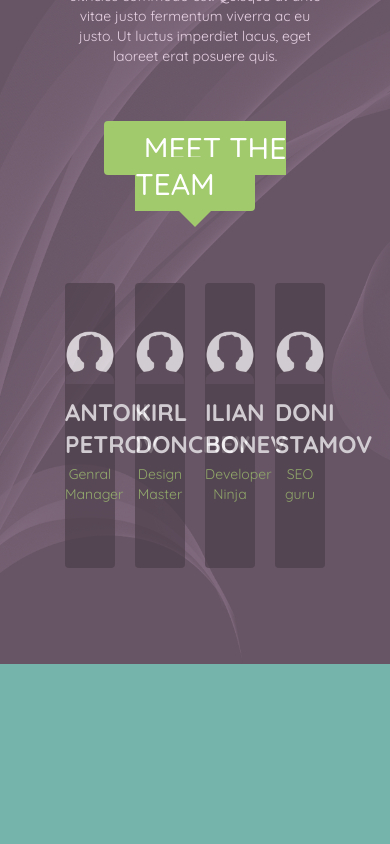
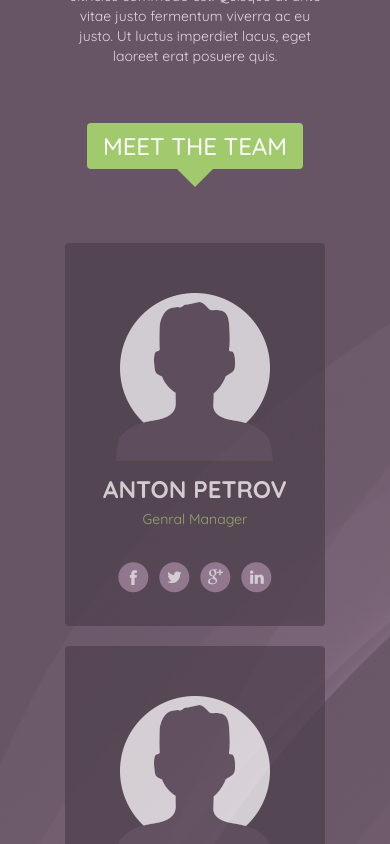
Before and after one commit to u-03c9/acnostia-vue-tailwind, a Vue app: page / in a window 390 px wide. Shown: the part 1920-2764 px from the top of the page. Built offline with nearby package versions, Linux system fonts and the light colour scheme.

Commit message:
About section fix

```diff
--- a/src/components/AboutSection.vue
+++ b/src/components/AboutSection.vue
@@ -49,13 +49,13 @@ const data = {
     <template v-slot:default>
       <div class="w-full">
         <div class="mt-16">
-          <span class="text-3xl font-medium py-2 px-10 bg-[#a1ca6c] rounded">
+          <span class="text-2xl md:text-3xl font-medium w-full py-2 px-4 md:px-10 bg-[#a1ca6c] rounded">
             MEET THE TEAM
           </span>
           <div class="triangle-down w-full mx-auto"></div>
         </div>
 
-        <div class="w-full grid gap-5 grid-cols-4 mt-14">
+        <div class="w-full grid gap-5 md:grid-cols-2 lg:grid-cols-4 mt-14">
           <!-- card loop -->
           <div
             class="card w-full bg-[#4d3f4b] opacity-70 hover:opacity-100 pt-12 pb-8 rounded"
@@ -65,7 +65,7 @@ const data = {
             <h3 class="uppercase mt-3 text-2xl font-bold">{{ name }}</h3>
             <p class="text-[#a1ca6c] text-sm mt-1">{{ title }}</p>
 
-            <div class="icons w-full flex justify-between px-14 pt-8">
+            <div class="icons w-fit flex justify-between pt-8 mx-auto gap-2 lg:gap-4">
               <img class="cursor-pointer facebook" :src="FacebookPic" alt="facebock" />
               <img class="cursor-pointer twitter" :src="TwitterPic" alt="twitter" />
               <img class="cursor-pointer google" :src="GooglePic" alt="google" />
```
